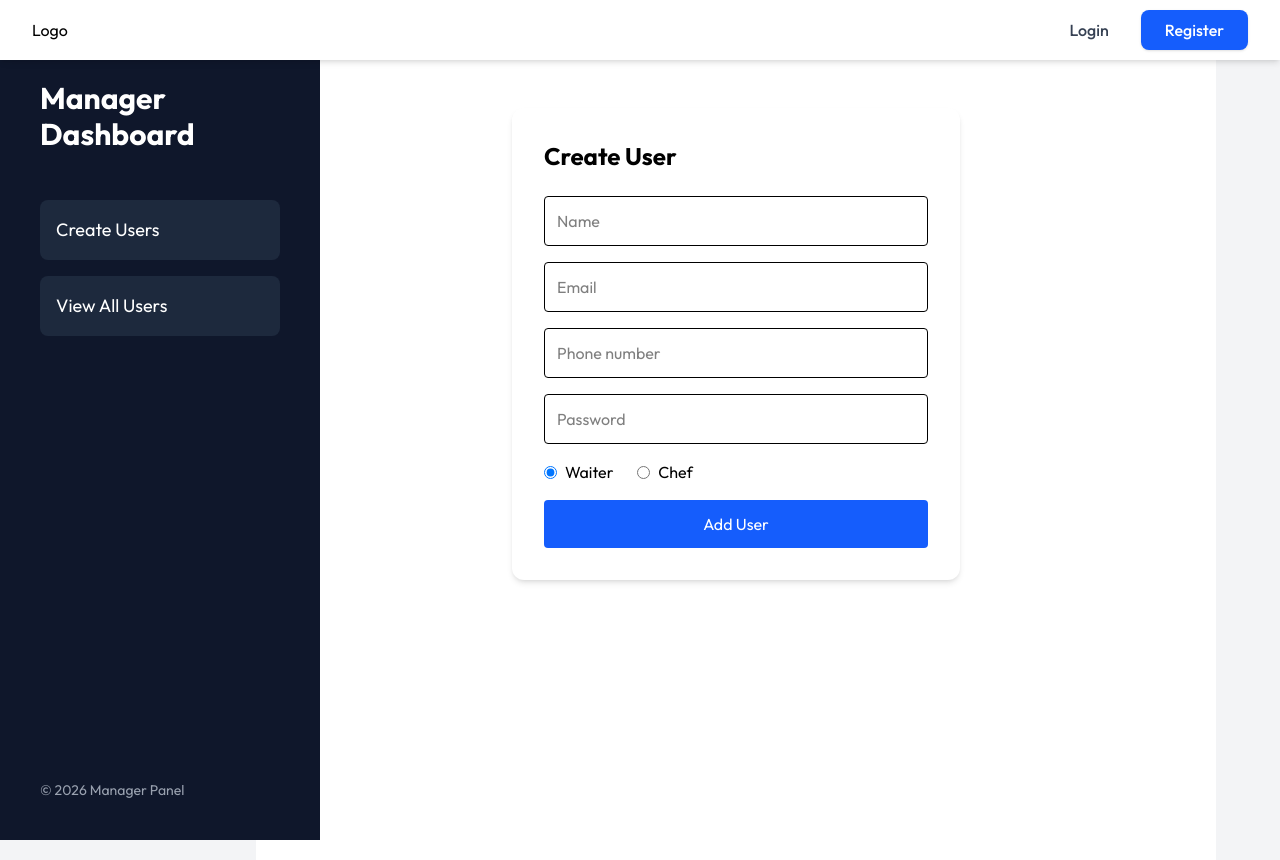
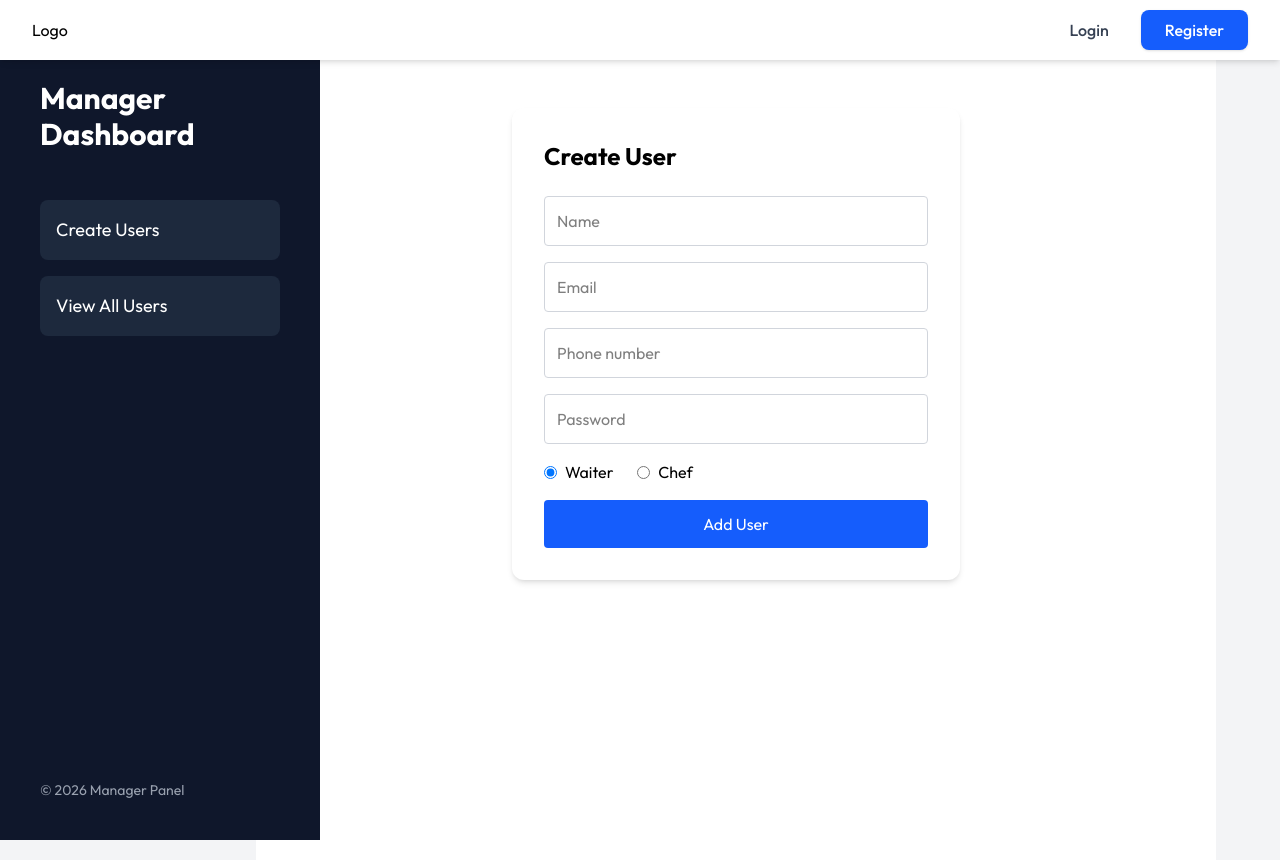
Before and after one commit to nirmith-shettigar/Restaurant-Management-System-Frontend, a Vue app: page /manager in a window 1280 px wide. Built offline with nearby package versions, Linux system fonts and the light colour scheme.

Commit message:
optimised css class

```diff
--- a/src/style.css
+++ b/src/style.css
@@ -12,3 +12,10 @@
 .input {
   @apply w-full border-2 border-gray-300 rounded px-3 py-2 focus:outline-none focus:border-blue-500;
 }
+
+.input-field {
+  @apply w-full border border-gray-300 p-3 rounded
+         focus:ring-2 focus:ring-blue-500
+         focus:border-blue-500
+         outline-none transition;
+}
--- a/src/views/dashboards/manager/CreateUser.vue
+++ b/src/views/dashboards/manager/CreateUser.vue
@@ -3,17 +3,12 @@
     <h2 class="text-2xl font-bold mb-6 text-black">Create User</h2>
 
     <form @submit.prevent="AddUser" class="space-y-4">
-      <input v-model="name" placeholder="Name" required
-        class="w-full border p-3 rounded focus:ring-2 focus:ring-blue-500 outline-none" />
+      <input v-model="name" placeholder="Name" required class="input-field" />
+      <input v-model="email" type="email" placeholder="Email" required class="input-field" />
 
-      <input v-model="email" type="email" placeholder="Email" required
-        class="w-full border p-3 rounded focus:ring-2 focus:ring-blue-500 outline-none" />
+      <input v-model="phone" placeholder="Phone number" required class="input-field" />
 
-      <input v-model="phone" placeholder="Phone number" required
-        class="w-full border p-3 rounded focus:ring-2 focus:ring-blue-500 outline-none" />
-
-      <input v-model="password" type="password" placeholder="Password" required
-        class="w-full border p-3 rounded focus:ring-2 focus:ring-blue-500 outline-none" />
+      <input v-model="password" type="password" placeholder="Password" required class="input-field" />
 
       <div class="flex gap-6">
         <label class="flex items-center gap-2">
```
